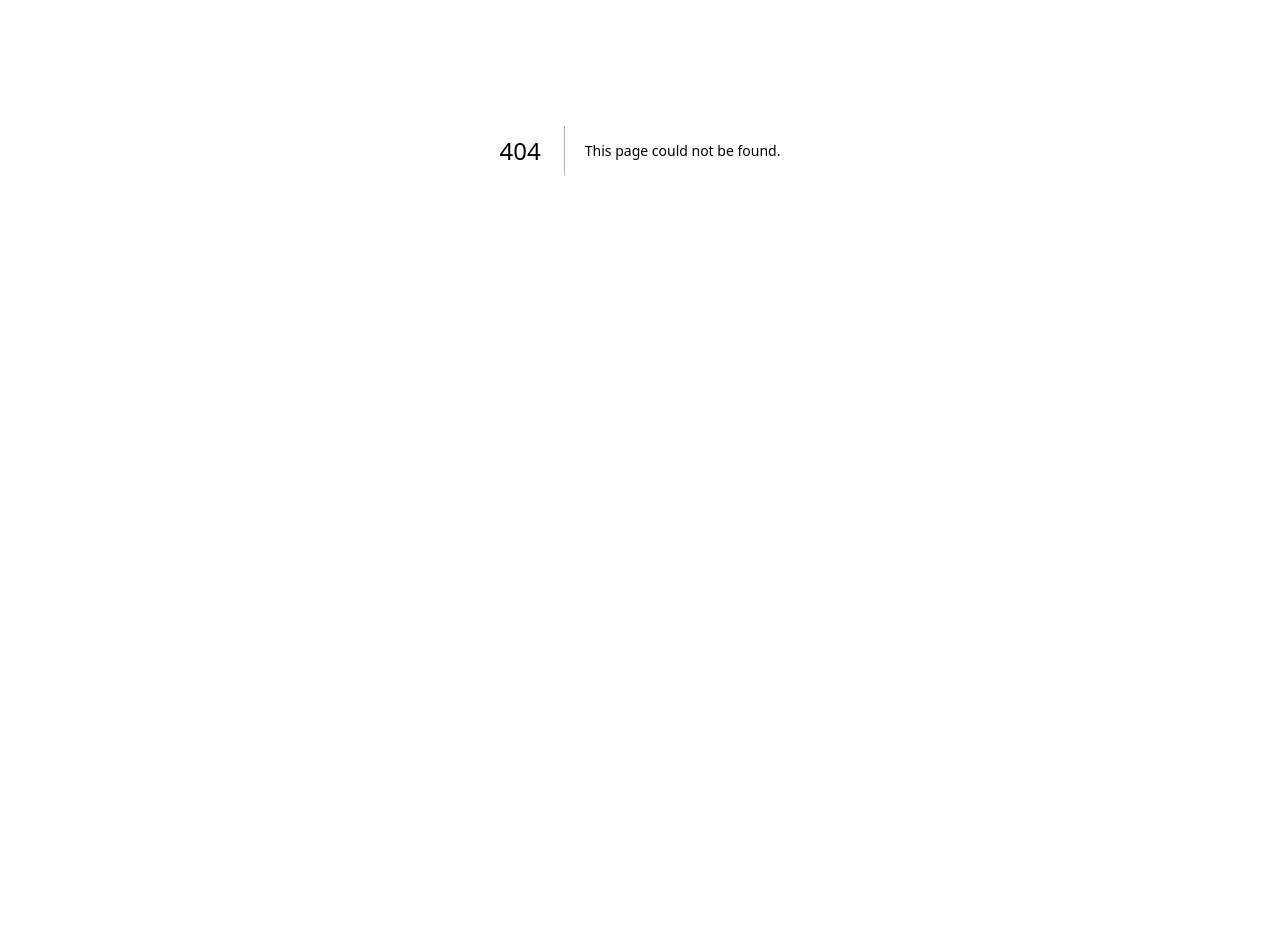
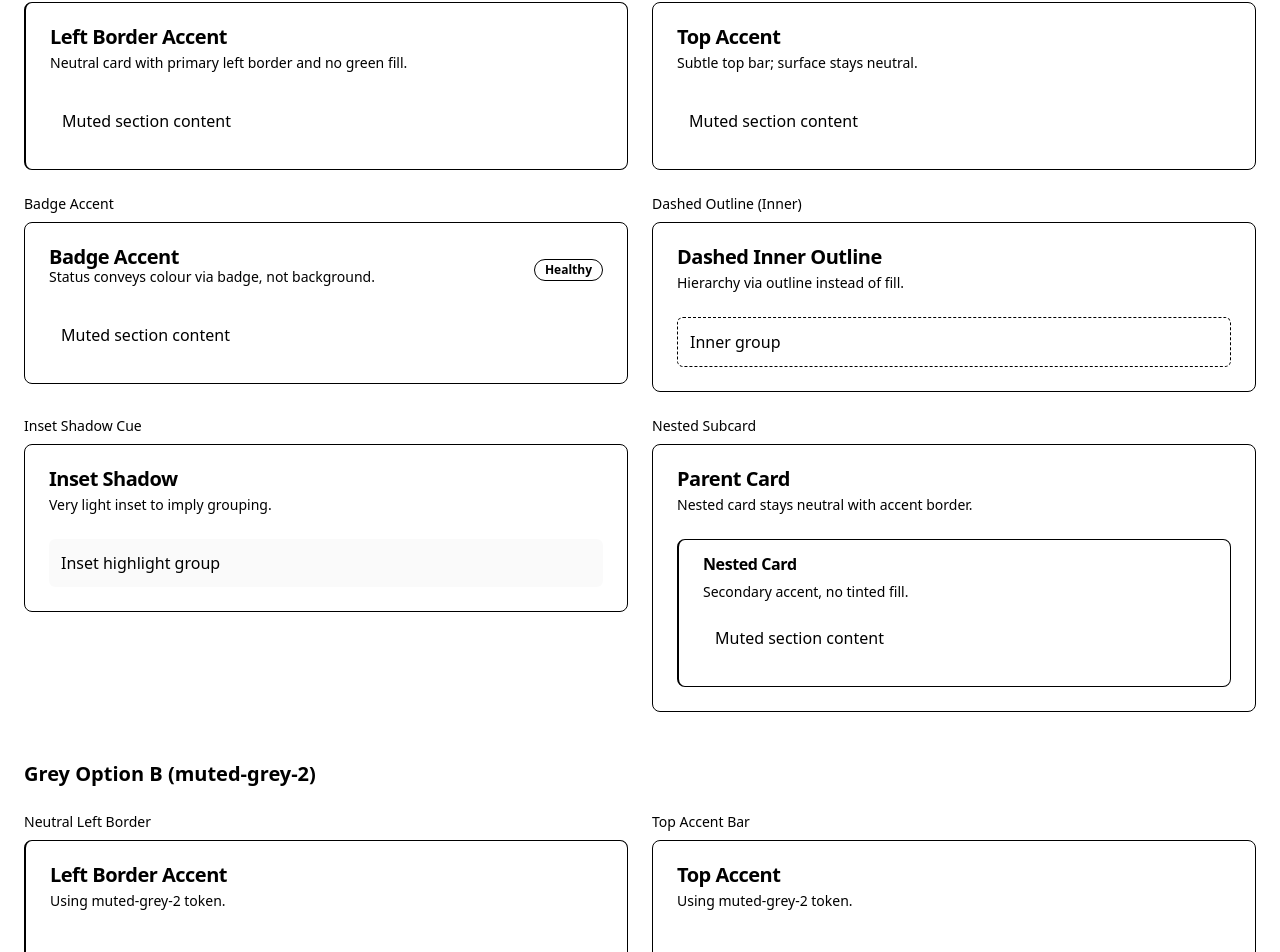
Before and after one commit to Duds/CouncilWorks, a Next.js app: page /sandbox/cards in a window 1280 px wide. Before the commit this address had no page. Shown: the part 323-1275 px from the top of the page. Before the commit the page ends 873 px from the top, so only its background shows below. Built offline with nearby package versions, Linux system fonts and the light colour scheme.

Commit message:
feat(ui): add optional light grey muted variants and cards sandbox page

```diff
--- /dev/null
+++ b/app/sandbox/cards/page.tsx
@@ -0,0 +1,188 @@
+"use client";
+
+import { Card, CardContent, CardDescription, CardHeader, CardTitle } from "@/components/ui/card";
+import { Badge } from "@/components/ui/badge";
+
+function Variant({ name, children }: { name: string; children: React.ReactNode }) {
+  return (
+    <div className="space-y-2">
+      <div className="text-sm font-medium text-muted-foreground">{name}</div>
+      {children}
+    </div>
+  );
+}
+
+export default function CardsSandboxPage() {
+  return (
+    <div className="p-6 space-y-12">
+      <h1 className="text-2xl font-semibold">Cards Sandbox — Muted Grey Options</h1>
+      <p className="text-sm text-muted-foreground">Preview alternative muted greys and nested card patterns. Each section scopes a different grey option.</p>
+
+      {/* Grey Option A */}
+      <section className="muted-grey-1 space-y-6">
+        <h2 className="text-xl font-semibold">Grey Option A (muted-grey-1)</h2>
+        <div className="grid grid-cols-1 md:grid-cols-2 gap-6">
+          <Variant name="Neutral Left Border">
+            <Card className="border border-border border-l-2 border-l-primary">
+              <CardHeader>
+                <CardTitle>Left Border Accent</CardTitle>
+                <CardDescription>Neutral card with primary left border and no green fill.</CardDescription>
+              </CardHeader>
+              <CardContent>
+                <div className="rounded-md bg-muted p-3">Muted section content</div>
+              </CardContent>
+            </Card>
+          </Variant>
+
+          <Variant name="Top Accent Bar">
+            <div className="relative">
+              <div className="absolute inset-x-0 top-0 h-1 rounded-t bg-accent" />
+              <Card className="border border-border">
+                <CardHeader>
+                  <CardTitle>Top Accent</CardTitle>
+                  <CardDescription>Subtle top bar; surface stays neutral.</CardDescription>
+                </CardHeader>
+                <CardContent>
+                  <div className="rounded-md bg-muted p-3">Muted section content</div>
+                </CardContent>
+              </Card>
+            </div>
+          </Variant>
+
+          <Variant name="Badge Accent">
+            <Card className="border border-border">
+              <CardHeader className="flex-row items-center justify-between">
+                <div>
+                  <CardTitle>Badge Accent</CardTitle>
+                  <CardDescription>Status conveys colour via badge, not background.</CardDescription>
+                </div>
+                <Badge variant="outline" className="border-primary text-primary">Healthy</Badge>
+              </CardHeader>
+              <CardContent>
+                <div className="rounded-md bg-muted p-3">Muted section content</div>
+              </CardContent>
+            </Card>
+          </Variant>
+
+          <Variant name="Dashed Outline (Inner)">
+            <Card className="border border-border">
+              <CardHeader>
+                <CardTitle>Dashed Inner Outline</CardTitle>
+                <CardDescription>Hierarchy via outline instead of fill.</CardDescription>
+              </CardHeader>
+              <CardContent>
+                <div className="rounded-md border border-dashed border-border p-3 bg-background">Inner group</div>
+              </CardContent>
+            </Card>
+          </Variant>
+
+          <Variant name="Inset Shadow Cue">
+            <Card className="border border-border">
+              <CardHeader>
+                <CardTitle>Inset Shadow</CardTitle>
+                <CardDescription>Very light inset to imply grouping.</CardDescription>
+              </CardHeader>
+              <CardContent>
+                <div className="rounded-md bg-background p-3 shadow-[inset_0_0_0_9999px_rgba(0,0,0,0.02)]">Inset highlight group</div>
+              </CardContent>
+            </Card>
+          </Variant>
+
+          <Variant name="Nested Subcard">
+            <Card className="border border-border">
+              <CardHeader>
+                <CardTitle>Parent Card</CardTitle>
+                <CardDescription>Nested card stays neutral with accent border.</CardDescription>
+              </CardHeader>
+              <CardContent>
+                <Card className="border border-border border-l-2 border-l-secondary">
+                  <CardHeader className="py-3">
+                    <CardTitle className="text-base">Nested Card</CardTitle>
+                    <CardDescription>Secondary accent, no tinted fill.</CardDescription>
+                  </CardHeader>
+                  <CardContent className="pt-0">
+                    <div className="rounded-md bg-muted p-3">Muted section content</div>
+                  </CardContent>
+                </Card>
+              </CardContent>
+            </Card>
+          </Variant>
+        </div>
+      </section>
+
+      {/* Grey Option B */}
+      <section className="muted-grey-2 space-y-6">
+        <h2 className="text-xl font-semibold">Grey Option B (muted-grey-2)</h2>
+        <div className="grid grid-cols-1 md:grid-cols-2 gap-6">
+          <Variant name="Neutral Left Border">
+            <Card className="border border-border border-l-2 border-l-primary">
+              <CardHeader>
+                <CardTitle>Left Border Accent</CardTitle>
+                <CardDescription>Using muted-grey-2 token.</CardDescription>
+              </CardHeader>
+              <CardContent>
+                <div className="rounded-md bg-muted p-3">Muted section content</div>
+              </CardContent>
+            </Card>
+          </Variant>
+
+          <Variant name="Top Accent Bar">
+            <div className="relative">
+              <div className="absolute inset-x-0 top-0 h-1 rounded-t bg-accent" />
+              <Card className="border border-border">
+                <CardHeader>
+                  <CardTitle>Top Accent</CardTitle>
+                  <CardDescription>Using muted-grey-2 token.</CardDescription>
+                </CardHeader>
+                <CardContent>
+                  <div className="rounded-md bg-muted p-3">Muted section content</div>
+                </CardContent>
+              </Card>
+            </div>
+          </Variant>
+        </div>
+      </section>
+
+      {/* Grey Option C */}
+      <section className="muted-grey-3 space-y-6">
+        <h2 className="text-xl font-semibold">Grey Option C (muted-grey-3)</h2>
+        <div className="grid grid-cols-1 md:grid-cols-2 gap-6">
+          <Variant name="Badge Accent">
+            <Card className="border border-border">
+              <CardHeader className="flex-row items-center justify-between">
+                <div>
+                  <CardTitle>Badge Accent</CardTitle>
+                  <CardDescription>Using muted-grey-3 token.</CardDescription>
+                </div>
+                <Badge variant="outline" className="border-primary text-primary">Healthy</Badge>
+              </CardHeader>
+              <CardContent>
+                <div className="rounded-md bg-muted p-3">Muted section content</div>
+              </CardContent>
+            </Card>
+          </Variant>
+
+          <Variant name="Nested Subcard">
+            <Card className="border border-border">
+              <CardHeader>
+                <CardTitle>Parent Card</CardTitle>
+                <CardDescription>Using muted-grey-3 token.</CardDescription>
+              </CardHeader>
+              <CardContent>
+                <Card className="border border-border border-l-2 border-l-secondary">
+                  <CardHeader className="py-3">
+                    <CardTitle className="text-base">Nested Card</CardTitle>
+                    <CardDescription>Secondary accent.</CardDescription>
+                  </CardHeader>
+                  <CardContent className="pt-0">
+                    <div className="rounded-md bg-muted p-3">Muted section content</div>
+                  </CardContent>
+                </Card>
+              </CardContent>
+            </Card>
+          </Variant>
+        </div>
+      </section>
+    </div>
+  );
+}
--- a/styles/brand-tokens.css
+++ b/styles/brand-tokens.css
@@ -11,6 +11,11 @@
   --cedar:   #00A68A;
   --spruce:  #007978;
   --lake:    #004963;
+
+  /* Neutral Greys (light) for optional muted backgrounds */
+  --grey-1:  #F7F9F8; /* lightest grey */
+  --grey-2:  #F1F4F3; /* light grey */
+  --grey-3:  #ECEFEF; /* slightly deeper */
 
   /* Functional Tokens - Light */
   --background: var(--white);
@@ -42,9 +47,8 @@
   --warning: var(--saffron);
   --warning-foreground: var(--white);
 
-  /* Muted should be neutral grey, not green-tinted */
-  --muted: #F1F3F5;
-  --muted-foreground: #4B5563;
+  --muted: var(--tea);
+  --muted-foreground: var(--nocturn);
 
   --neutral: var(--tea);
   --neutral-foreground: var(--nocturn);
@@ -83,12 +87,27 @@
   --warning: var(--tea);
   --warning-foreground: var(--nocturn);
 
-  /* Dark mode muted neutral */
-  --muted: #1F2937;
-  --muted-foreground: #D1D5DB;
+  --muted: var(--lake);
+  --muted-foreground: var(--tea);
 
   --neutral: var(--nocturn);
   --neutral-foreground: var(--tea);
 
   --border: var(--lake);
 }
+
+/* Scoped Muted Variants: apply to a container to preview alternative greys */
+.muted-grey-1 {
+  --muted: var(--grey-1);
+  --muted-foreground: var(--nocturn);
+}
+
+.muted-grey-2 {
+  --muted: var(--grey-2);
+  --muted-foreground: var(--nocturn);
+}
+
+.muted-grey-3 {
+  --muted: var(--grey-3);
+  --muted-foreground: var(--nocturn);
+}
```
Also changed, not shown: 1 other file (tests, documents, lock files or other folders).
